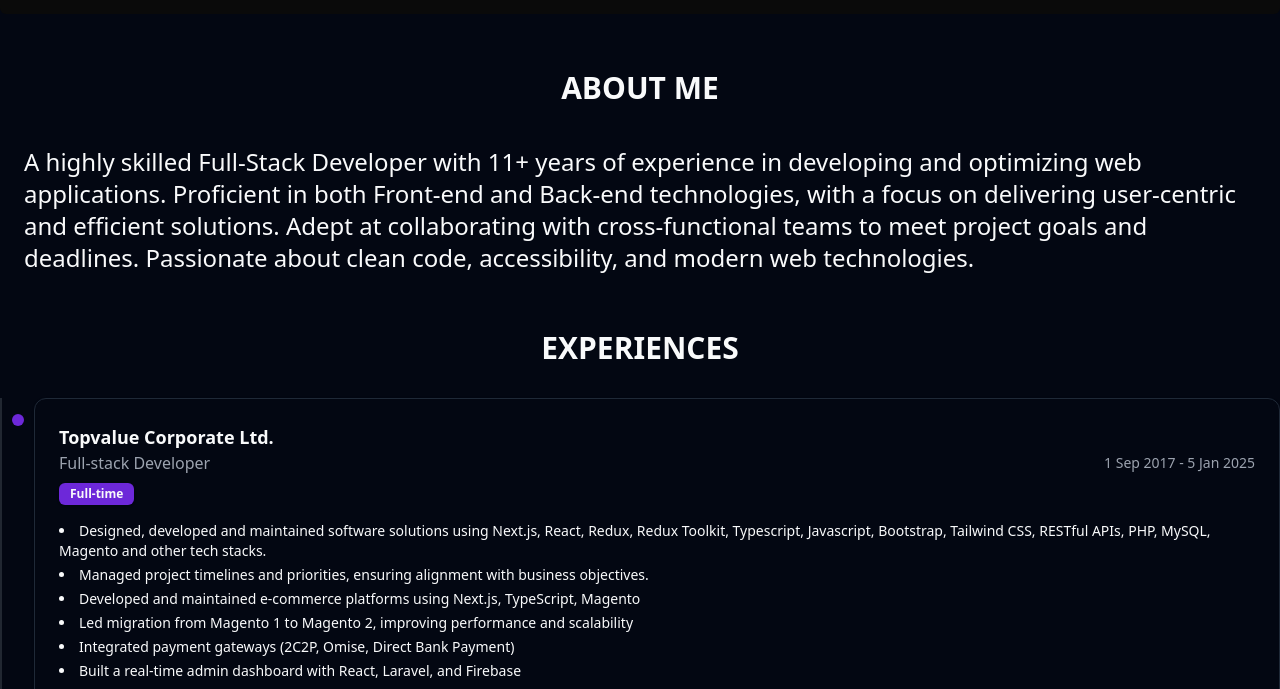
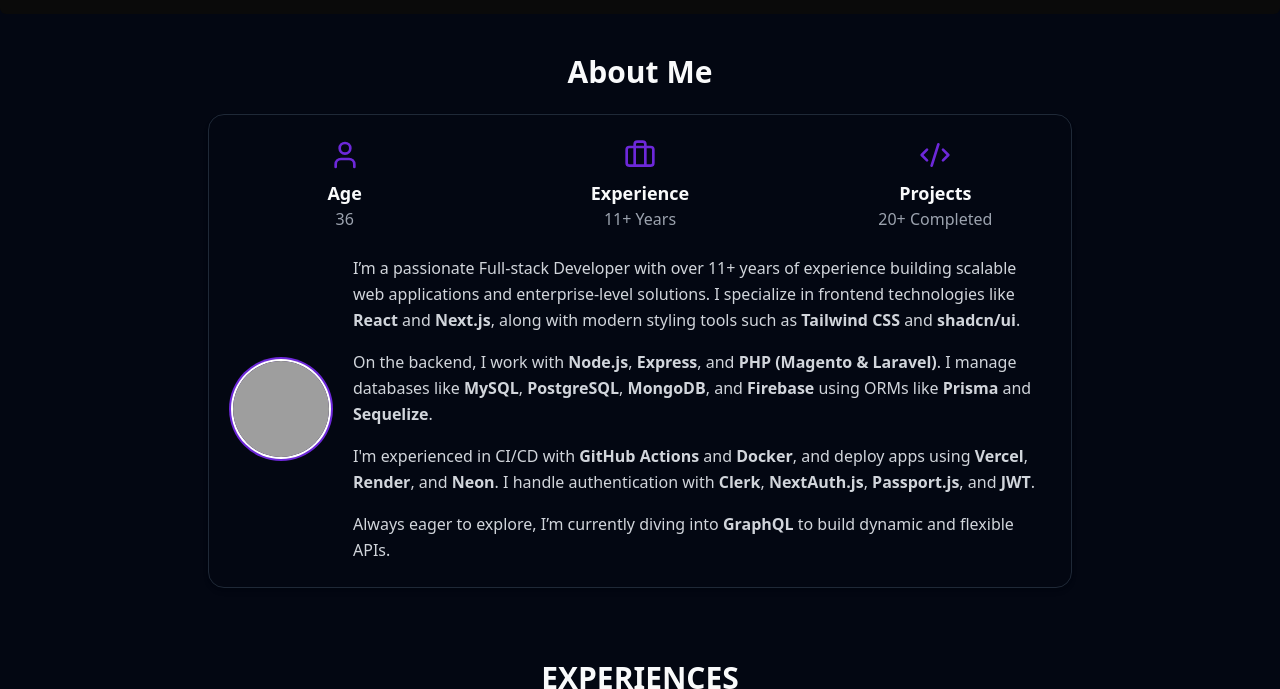
Before and after one commit to oopbest/my-resume-v3, a React (Vite) app: page / in a window 1280 px wide. Shown: the part 851-1540 px from the top of the page. Built offline with nearby package versions, Linux system fonts and the light colour scheme; grey boxes are pictures that could not be loaded.

Commit message:
update aboutme

```diff
--- a/src/layout/components/AboutMe.tsx
+++ b/src/layout/components/AboutMe.tsx
@@ -1,19 +1,77 @@
-import Topic from "./Topic";
+// components/AboutMe.tsx
+import { Card, CardContent } from "@/components/ui/card";
+import { Avatar, AvatarFallback, AvatarImage } from "@/components/ui/avatar";
+import { Briefcase, Code2, User } from "lucide-react";
 
-const AboutMe = () => {
+export default function AboutMe() {
   return (
-    <div id="about" className="p-6">
-      <Topic title="About Me" />
-      <h3 className="text-white-600 mt-2 text-2xl">
-        A highly skilled Full-Stack Developer with 11+ years of experience in
-        developing and optimizing web applications. Proficient in both Front-end
-        and Back-end technologies, with a focus on delivering user-centric and
-        efficient solutions. Adept at collaborating with cross-functional teams
-        to meet project goals and deadlines. Passionate about clean code,
-        accessibility, and modern web technologies.
-      </h3>
-    </div>
+    <section className="max-w-4xl mx-auto px-4 py-10">
+      <h2 className="text-3xl font-bold mb-6 text-center">About Me</h2>
+
+      <Card className="rounded-2xl shadow-md">
+        <div className="grid grid-cols-1 sm:grid-cols-3 gap-6 pt-6 text-center">
+          <div>
+            <User className="mx-auto text-primary mb-2" size={32} />
+            <p className="font-semibold text-lg">Age</p>
+            <p className="text-muted-foreground">36</p>
+          </div>
+          <div>
+            <Briefcase className="mx-auto text-primary mb-2" size={32} />
+            <p className="font-semibold text-lg">Experience</p>
+            <p className="text-muted-foreground">11+ Years</p>
+          </div>
+          <div>
+            <Code2 className="mx-auto text-primary mb-2" size={32} />
+            <p className="font-semibold text-lg">Projects</p>
+            <p className="text-muted-foreground">20+ Completed</p>
+          </div>
+        </div>
+        <CardContent className="p-6 flex flex-col sm:flex-row gap-6 items-center">
+          {/* Avatar Section */}
+          <div className="flex-shrink-0">
+            <Avatar className="w-24 h-24 ring-2 ring-primary ring-offset-2">
+              <AvatarImage
+                src="https://avatars.githubusercontent.com/u/21325913?v=4"
+                alt="oopbest"
+              />
+              <AvatarFallback>SP</AvatarFallback>
+            </Avatar>
+          </div>
+
+          {/* Text Section */}
+          <div className="text-base leading-relaxed text-gray-700 dark:text-gray-300">
+            <p>
+              I’m a passionate Full-stack Developer with over 11+ years of
+              experience building scalable web applications and enterprise-level
+              solutions. I specialize in frontend technologies like{" "}
+              <strong>React</strong> and <strong>Next.js</strong>, along with
+              modern styling tools such as
+              <strong> Tailwind CSS</strong> and <strong>shadcn/ui</strong>.
+            </p>
+            <p className="mt-4">
+              On the backend, I work with <strong>Node.js</strong>,{" "}
+              <strong>Express</strong>, and{" "}
+              <strong>PHP (Magento & Laravel)</strong>. I manage databases like
+              <strong> MySQL</strong>, <strong>PostgreSQL</strong>,{" "}
+              <strong>MongoDB</strong>, and <strong>Firebase</strong> using ORMs
+              like
+              <strong> Prisma</strong> and <strong>Sequelize</strong>.
+            </p>
+            <p className="mt-4">
+              I'm experienced in CI/CD with <strong>GitHub Actions</strong> and{" "}
+              <strong>Docker</strong>, and deploy apps using
+              <strong> Vercel</strong>, <strong>Render</strong>, and{" "}
+              <strong>Neon</strong>. I handle authentication with
+              <strong> Clerk</strong>, <strong>NextAuth.js</strong>,{" "}
+              <strong>Passport.js</strong>, and <strong>JWT</strong>.
+            </p>
+            <p className="mt-4">
+              Always eager to explore, I’m currently diving into{" "}
+              <strong>GraphQL</strong> to build dynamic and flexible APIs.
+            </p>
+          </div>
+        </CardContent>
+      </Card>
+    </section>
   );
-};
-
-export default AboutMe;
+}
```
